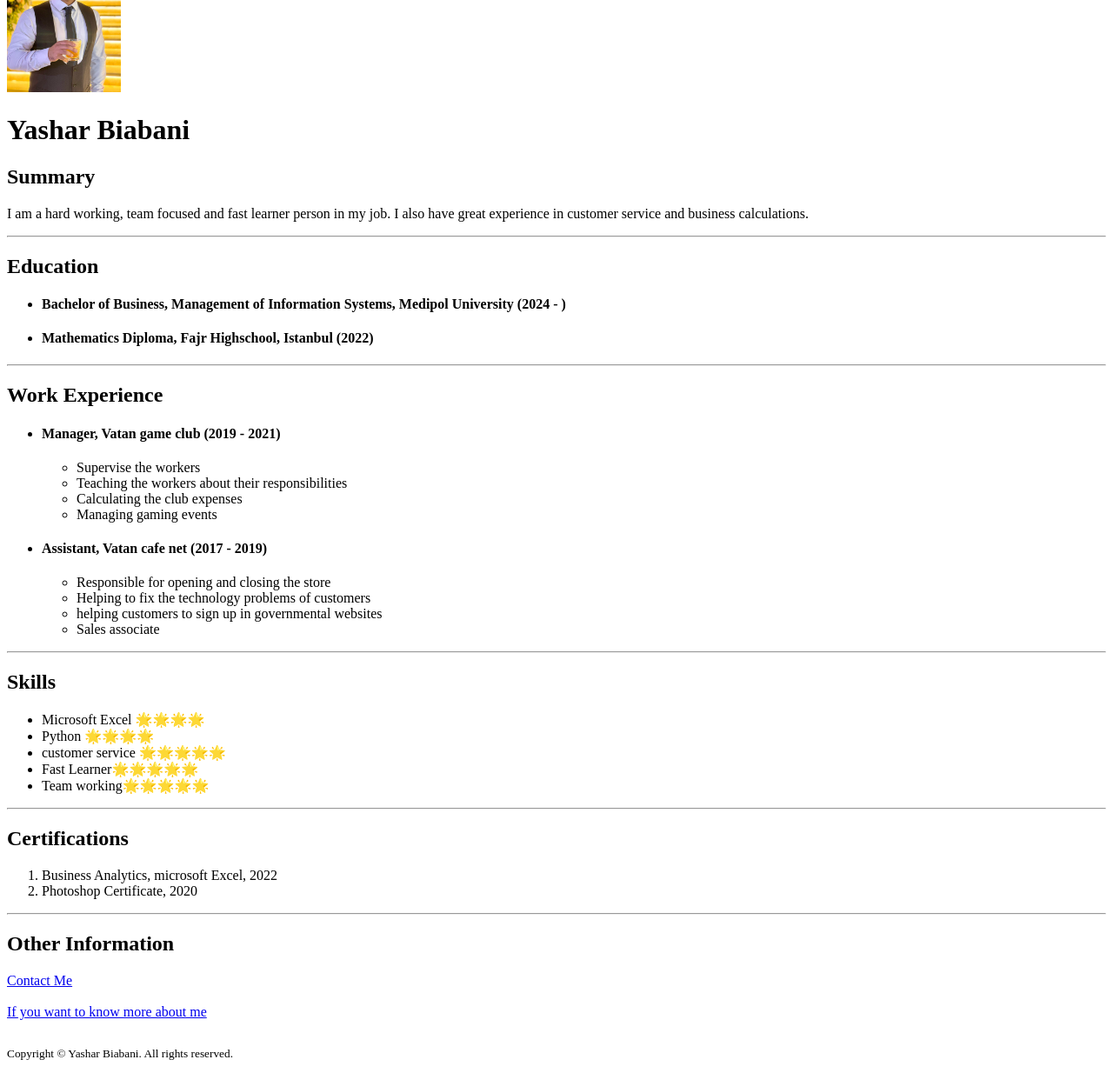
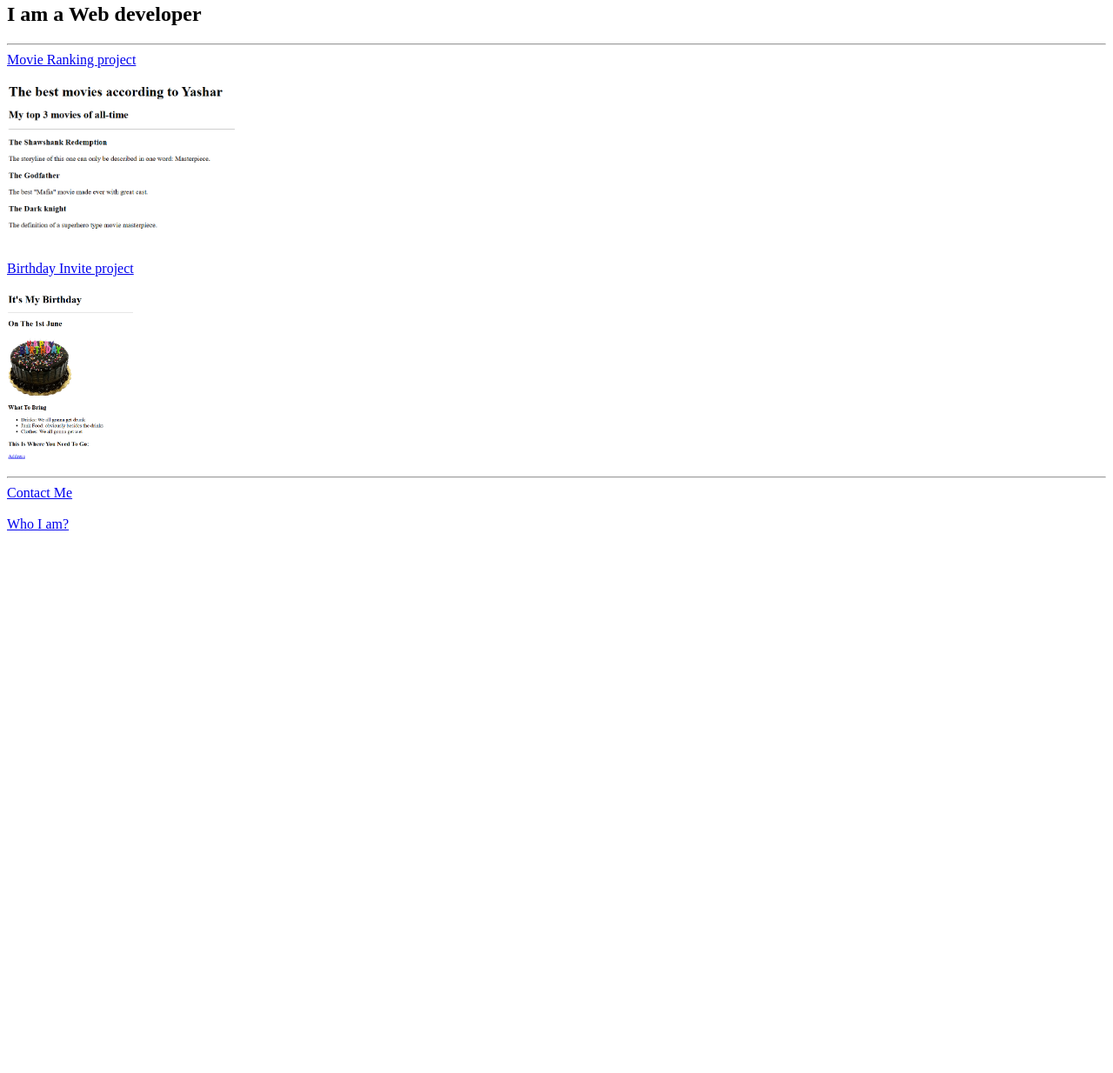
Before and after one commit to YasharBiabani2004/HTML---Portfolio, a plain HTML site: page index.html in a window 1280 px wide. Shown: the part 77-1311 px from the top of the page at 87% size. After the commit the page ends 800 px from the top, so only its background shows below. Drawn offline with Linux system fonts and the light colour scheme.

Commit message:
Add files via upload

```diff
--- a/index.html
+++ b/index.html
@@ -3,72 +3,23 @@
 <head>
     <meta charset="UTF-8">
     <meta name="viewport" content="width=device-width, initial-scale=1.0">
-    <title>Yashar's Resume</title>
+    <title>Yashar Biabani</title>
 </head>
 <body>
-
-    <img src="./Personal Photo.jpg" height="175">
-    <h1>Yashar Biabani</h1>
-
-    <h2>Summary</h2>
-    <p>I am a hard working, team focused and fast learner person in my job. I also have great experience in customer service and business calculations.</p>
+    <h1>Yashar Biabani's Portfolio</h1>
+    <h2>I am a Web developer</h2>
     <hr>
 
-    <h2>Education</h2>
-        <ul>
-            <h4><li>Bachelor of Business, Management of Information Systems, Medipol University (2024 - )</li></h4>
-            <h4><li>Mathematics Diploma, Fajr Highschool, Istanbul (2022)</li></h4>
-        </ul>
-        <hr>
+    <a href="./public/Movie - Ranking.html">Movie Ranking project</a><br><br>
+    <img src="./assets/images/movie-ranking.png" height="200" /><br>
 
-    <h2>Work Experience</h2>
-        <ul>
-            <h4><li>Manager, Vatan game club (2019 - 2021)</h4>
-                <ul>
-                    <li>Supervise the workers</li>
-                    <li>Teaching the workers about their responsibilities</li>
-                    <li>Calculating the club expenses</li>
-                    <li>Managing gaming events</li>
-                </ul>
-            </li>
-            <h4><li>Assistant, Vatan cafe net (2017 - 2019)</h4>
-                <ul>
-                    <li>Responsible for opening and closing the store</li>
-                    <li>Helping to fix the technology problems of customers</li>
-                    <li>helping customers to sign up in governmental websites </li>
-                    <li>Sales associate</li>
-                </ul>
-            </li>
-        </ul>
-        <hr>
+    <a href="./public/Birthday - Invite.html">Birthday Invite project</a><br><br>
+    <img src="./assets/images/birthday-invite.png" height="200" />
 
-    <h2>Skills</h2>
-        <ul>
-            <li>Microsoft Excel &#127775&#127775&#127775&#127775</li>
-            <li>Python &#127775&#127775&#127775&#127775</li>
-            <li>customer service &#127775&#127775&#127775&#127775&#127775</li>
-            <li>Fast Learner&#127775&#127775&#127775&#127775&#127775</li>
-            <li>Team working&#127775&#127775&#127775&#127775&#127775</li>
+    <hr>
 
-        </ul>
-        <hr>
-
-    <h2>Certifications</h2>
-        <ol>
-            <li>Business Analytics, microsoft Excel, 2022</li>
-            <li>Photoshop Certificate, 2020</li>
-        </ol>
-        <hr>
-
-    <h2>Other Information</h2>
-        <a href="./contact.html">Contact Me</a><br><br>
-        <a href="./about.html">If you want to know more about me</a>
-
-    <footer>
-        <small>
-            <br><p>Copyright © Yashar Biabani. All rights reserved.</p>
-        </small>
-    </footer>
+    <a href="./public/contact.html">Contact Me</a><br><br>
+    <a href="./public/about.html">Who I am?</a>
 
 </body>
 </html>
```
